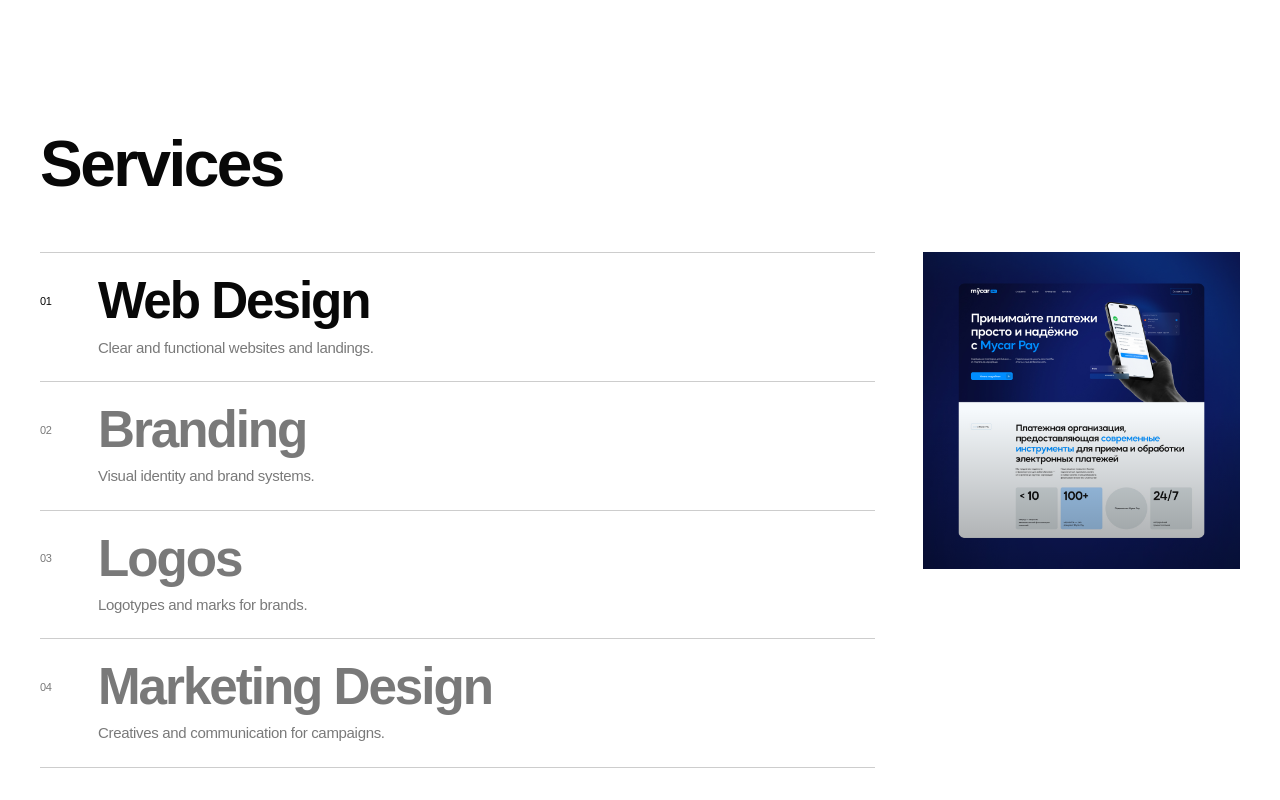
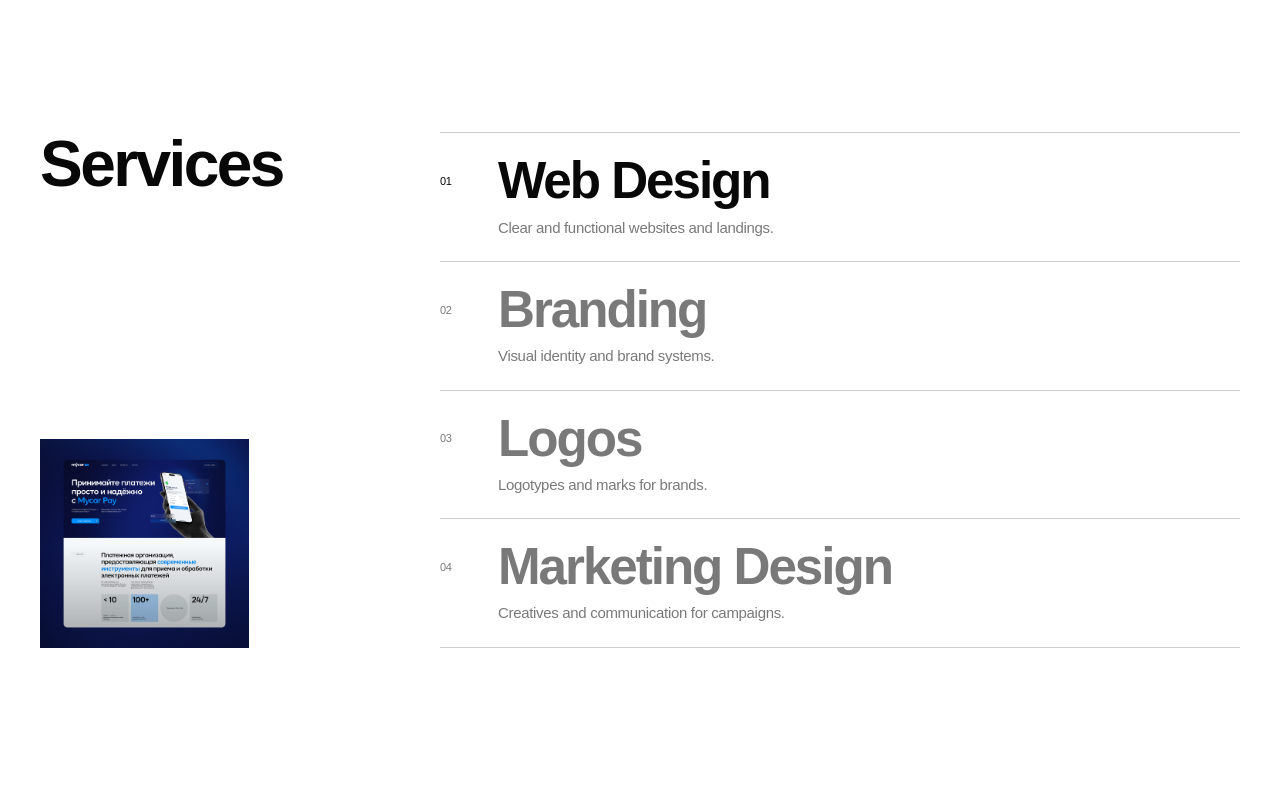
Before and after one commit to yemirades/site, a Next.js app: page / in a window 1280 px wide. Shown: the part 4120-4920 px from the top of the page. Built offline with nearby package versions, Linux system fonts and the light colour scheme; a web font is replaced by a local one.

Commit message:
Align services grid and mobile scroll

```diff
--- a/src/components/Services.tsx
+++ b/src/components/Services.tsx
@@ -49,30 +49,47 @@ export function Services() {
     const media = window.matchMedia("(max-width: 1023px)");
     if (!media.matches) return;
 
-    const observer = new IntersectionObserver((entries) => {
-      const visible = entries
-        .filter((entry) => entry.isIntersecting)
-        .sort((a, b) => b.intersectionRatio - a.intersectionRatio)[0];
-      if (visible) setActive(Number((visible.target as HTMLElement).dataset.serviceIndex));
-    }, { rootMargin: "-30% 0px -45% 0px", threshold: [0, .2, .5, .8] });
+    const updateActiveService = () => {
+      const focusLine = window.innerHeight * .48;
+      let closestIndex = 0;
+      let closestDistance = Number.POSITIVE_INFINITY;
+      serviceRefs.current.forEach((node, index) => {
+        if (!node) return;
+        const rect = node.getBoundingClientRect();
+        const distance = Math.abs(rect.top + rect.height / 2 - focusLine);
+        if (distance < closestDistance) {
+          closestDistance = distance;
+          closestIndex = index;
+        }
+      });
+      setActive(closestIndex);
+    };
 
-    serviceRefs.current.forEach((node) => node && observer.observe(node));
-    return () => observer.disconnect();
+    updateActiveService();
+    window.addEventListener("scroll", updateActiveService, { passive: true });
+    window.addEventListener("resize", updateActiveService);
+    return () => {
+      window.removeEventListener("scroll", updateActiveService);
+      window.removeEventListener("resize", updateActiveService);
+    };
   }, []);
 
   return (
     <section id="services" className="theme-surface px-4 py-20 sm:px-8 sm:py-28 lg:px-10">
       <div className="mx-auto max-w-[1200px] lg:max-w-none">
-        <Reveal>
-          <div className="mb-10 sm:mb-14">
-            <h2 className="font-hero text-[48px] font-semibold leading-none tracking-[-0.045em] sm:text-[64px]">
-              {bindShortWords(t.servicesTitle)}
-            </h2>
+        <div className="grid gap-10 lg:grid-cols-3 lg:gap-0">
+          <div className="flex min-w-0 flex-col lg:pr-10">
+            <Reveal>
+              <h2 className="font-hero text-[48px] font-semibold leading-none tracking-[-0.045em] sm:text-[64px]">
+                {bindShortWords(t.servicesTitle)}
+              </h2>
+            </Reveal>
+            <Reveal className="mt-auto hidden w-[58%] max-w-[240px] lg:block" delay={0.08}>
+              <ServiceVisual active={active} />
+            </Reveal>
           </div>
-        </Reveal>
 
-        <div className="grid gap-8 lg:grid-cols-[minmax(0,1.45fr)_minmax(250px,.55fr)] lg:gap-12">
-          <div>
+          <div className="lg:col-span-2">
             <div className="border-t border-[var(--line)]">
               {services[lang].map((service, index) => (
                 <Reveal key={service.title} delay={index * 0.035}>
@@ -93,7 +110,7 @@ export function Services() {
             </div>
           </div>
 
-          <Reveal className="w-[60%] max-w-[220px] justify-self-start lg:sticky lg:top-24 lg:w-full lg:max-w-[320px] lg:justify-self-end" delay={0.08}>
+          <Reveal className="w-[46%] max-w-[170px] justify-self-start lg:hidden" delay={0.08}>
             <ServiceVisual active={active} />
           </Reveal>
         </div>
```
